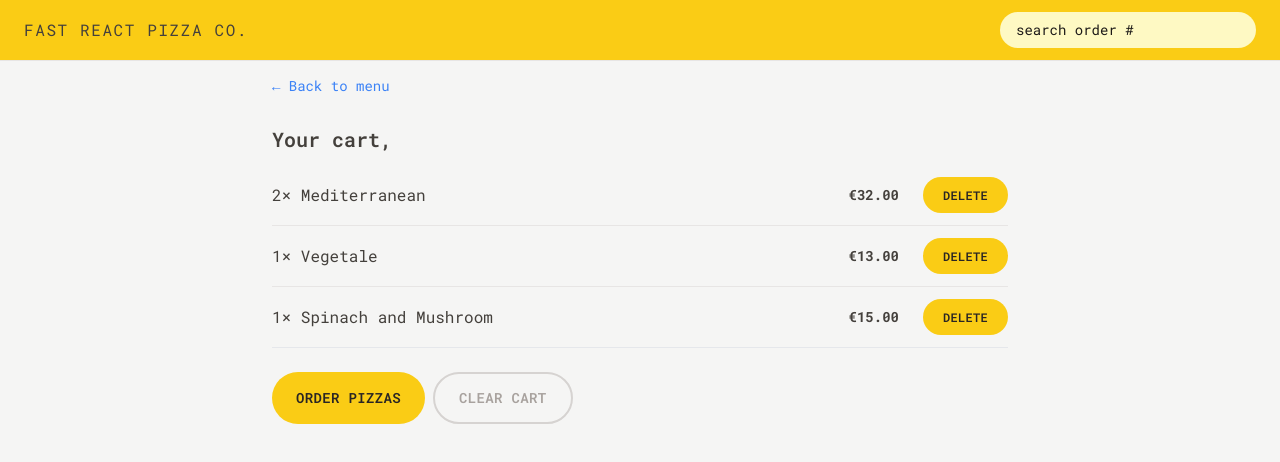
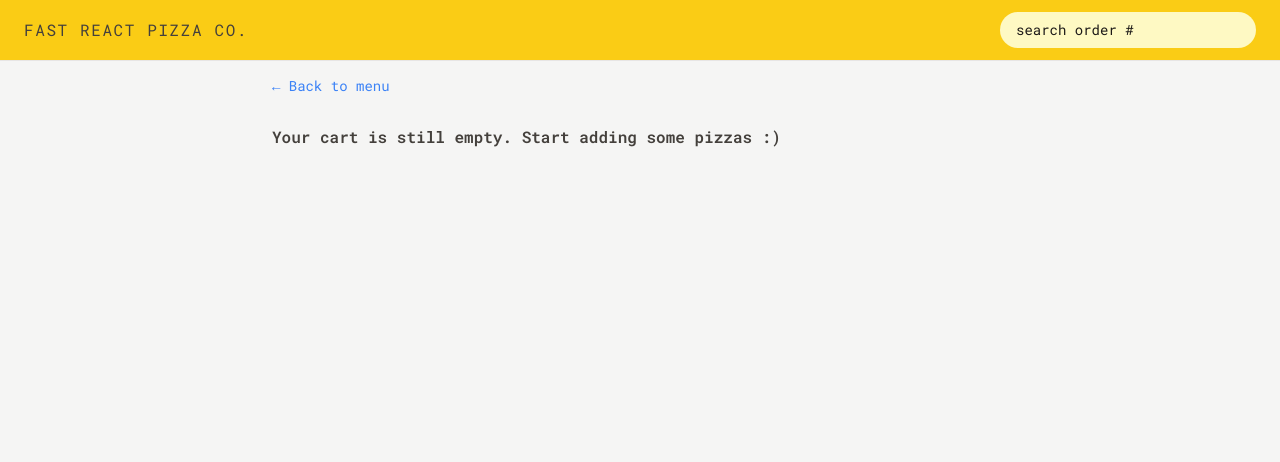
Before and after one commit to andrew0samir/fast-react-pizza, a React (Vite) app: page /cart in a window 1280 px wide. Shown: the top 462 px of the page. Built offline with nearby package versions, Linux system fonts and the light colour scheme.

Commit message:
building the cart page

```diff
--- a/src/features/cart/Cart.jsx
+++ b/src/features/cart/Cart.jsx
@@ -1,37 +1,19 @@
-import { Link } from 'react-router-dom'
 import LinkButton from '../../ui/LinkButton'
 import Button from '../../ui/Button'
 import CartItem from './CartItem'
-import { useSelector } from 'react-redux'
+import { useDispatch, useSelector } from 'react-redux'
+import { clearCart, getCart } from './cartSlice'
+import EmptyCart from './EmptyCart'
 
-const fakeCart = [
-    {
-        pizzaId: 12,
-        name: 'Mediterranean',
-        quantity: 2,
-        unitPrice: 16,
-        totalPrice: 32,
-    },
-    {
-        pizzaId: 6,
-        name: 'Vegetale',
-        quantity: 1,
-        unitPrice: 13,
-        totalPrice: 13,
-    },
-    {
-        pizzaId: 11,
-        name: 'Spinach and Mushroom',
-        quantity: 1,
-        unitPrice: 15,
-        totalPrice: 15,
-    },
-]
 
 function Cart() {
     const username = useSelector((state) => state.user.username)
 
-    const cart = fakeCart
+    const cart = useSelector(getCart)
+
+    const dispatch = useDispatch()
+
+    if (!cart.length) return <EmptyCart/>
 
     return (
         <div className="px-4 py-3">
@@ -51,7 +33,10 @@ function Cart() {
                 <Button to="/order/new" type="primary">
                     Order pizzas
                 </Button>
-                <Button type="secondary"> Clear cart</Button>
+                <Button type="secondary" onClick={() => dispatch(clearCart())}>
+                    {' '}
+                    Clear cart
+                </Button>
             </div>
         </div>
     )
--- a/src/features/cart/EmptyCart.jsx
+++ b/src/features/cart/EmptyCart.jsx
@@ -1,13 +1,15 @@
-import { Link } from 'react-router-dom';
+import LinkButton from '../../ui/LinkButton'
 
 function EmptyCart() {
-  return (
-    <div>
-      <Link to="/menu">&larr; Back to menu</Link>
+    return (
+        <div className="px-4 py-3">
+            <LinkButton to="/menu">&larr; Back to menu</LinkButton>
 
-      <p>Your cart is still empty. Start adding some pizzas :)</p>
-    </div>
-  );
+            <p className="mt-7 font-semibold">
+                Your cart is still empty. Start adding some pizzas :)
+            </p>
+        </div>
+    )
 }
 
-export default EmptyCart;
+export default EmptyCart
--- a/src/features/cart/cartSlice.js
+++ b/src/features/cart/cartSlice.js
@@ -48,6 +48,8 @@ export const { addItem, deleteItem, increaseItemQuantity, decreaseItemQuantity,
 
 export default cartSlice.reducer;
 
+export const getCart = (state) => state.cart.cart
+
 export const getTotalCartQuantity = (state) =>
     state.cart.cart.reduce((sum, item) => sum + item.quantity, 0)
 
```
